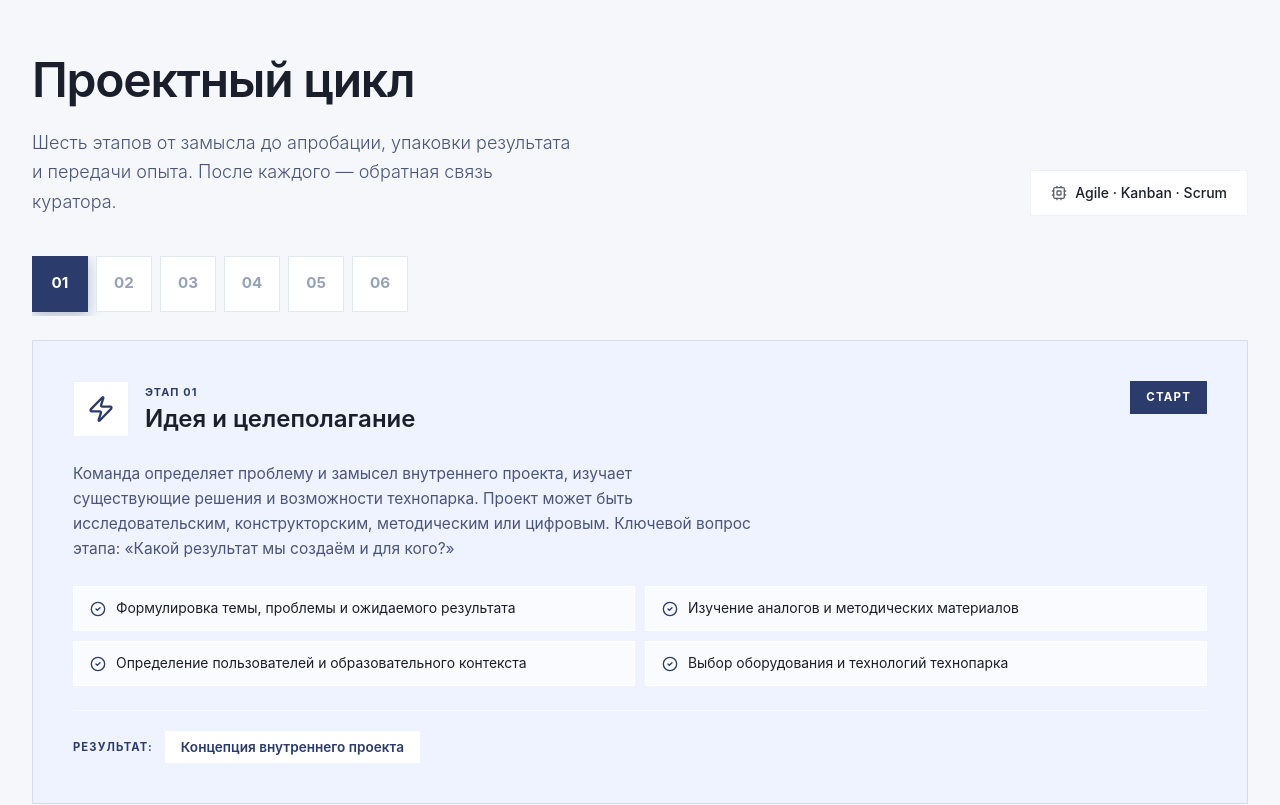
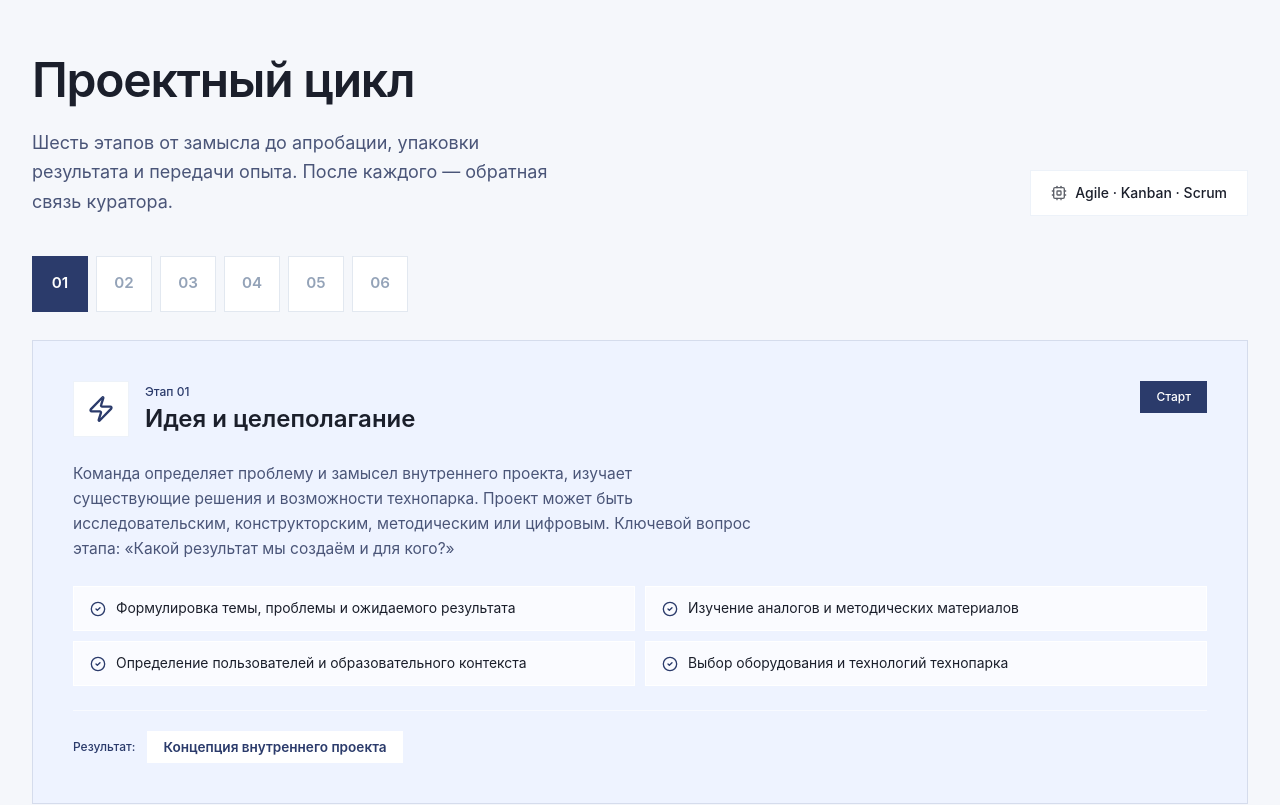
Before and after one commit to alisiatkc/kvant-next, a Next.js app: page / in a window 1280 px wide. Shown: the part 1860-2665 px from the top of the page. Built offline with nearby package versions, Linux system fonts and the light colour scheme.

Commit message:
Упростить визуальную иерархию проектного цикла

```diff
--- a/src/components/AgileSection.tsx
+++ b/src/components/AgileSection.tsx
@@ -116,7 +116,7 @@ export default function AgileSection() {
         <div className="flex flex-wrap items-end justify-between gap-6 mb-10">
           <div>
             <h2 className="text-[clamp(2rem,5vw,3rem)] font-semibold tracking-tight mb-3">Проектный цикл</h2>
-            <p className="text-kv-text font-light text-lg max-w-[540px] leading-relaxed">
+            <p className="text-kv-text text-lg max-w-[540px] leading-relaxed">
               Шесть этапов от замысла до апробации, упаковки результата и передачи опыта. После каждого — обратная связь куратора.
             </p>
           </div>
@@ -132,14 +132,13 @@ export default function AgileSection() {
             <button
               key={i}
               onClick={() => setActive(i)}
-              className="flex-shrink-0 w-14 h-14 text-[0.95rem] font-bold transition-all duration-200 border cursor-pointer"
+              className="flex-shrink-0 w-14 h-14 text-[0.95rem] font-semibold transition-colors duration-200 border cursor-pointer"
               style={
                 active === i
                   ? {
                       background: ACCENT[i],
                       color: 'white',
                       borderColor: ACCENT[i],
-                      boxShadow: `0 4px 14px ${ACCENT[i]}50`,
                     }
                   : {
                       background: 'white',
@@ -165,7 +164,7 @@ export default function AgileSection() {
                 <Icon className="w-7 h-7" style={{ color: accent }} />
               </div>
               <div>
-                <div className="text-[0.68rem] font-bold uppercase tracking-widest mb-1"
+                <div className="text-xs font-medium mb-1"
                   style={{ color: accent }}>
                   Этап {step.num}
                 </div>
@@ -175,7 +174,7 @@ export default function AgileSection() {
               </div>
             </div>
             <span
-              className="flex-shrink-0 text-[0.72rem] font-bold uppercase tracking-widest px-4 py-2 text-white"
+              className="flex-shrink-0 text-xs font-medium px-4 py-2 text-white"
               style={{ background: accent }}
             >
               {step.tag}
@@ -199,7 +198,7 @@ export default function AgileSection() {
 
           {/* Result */}
           <div className="flex items-center gap-3 pt-5 border-t border-white/60">
-            <span className="text-[0.7rem] font-bold uppercase tracking-widest" style={{ color: accent }}>
+            <span className="text-xs font-medium" style={{ color: accent }}>
               Результат:
             </span>
             <span className="text-[0.85rem] font-semibold px-4 py-1.5 bg-white"
```
